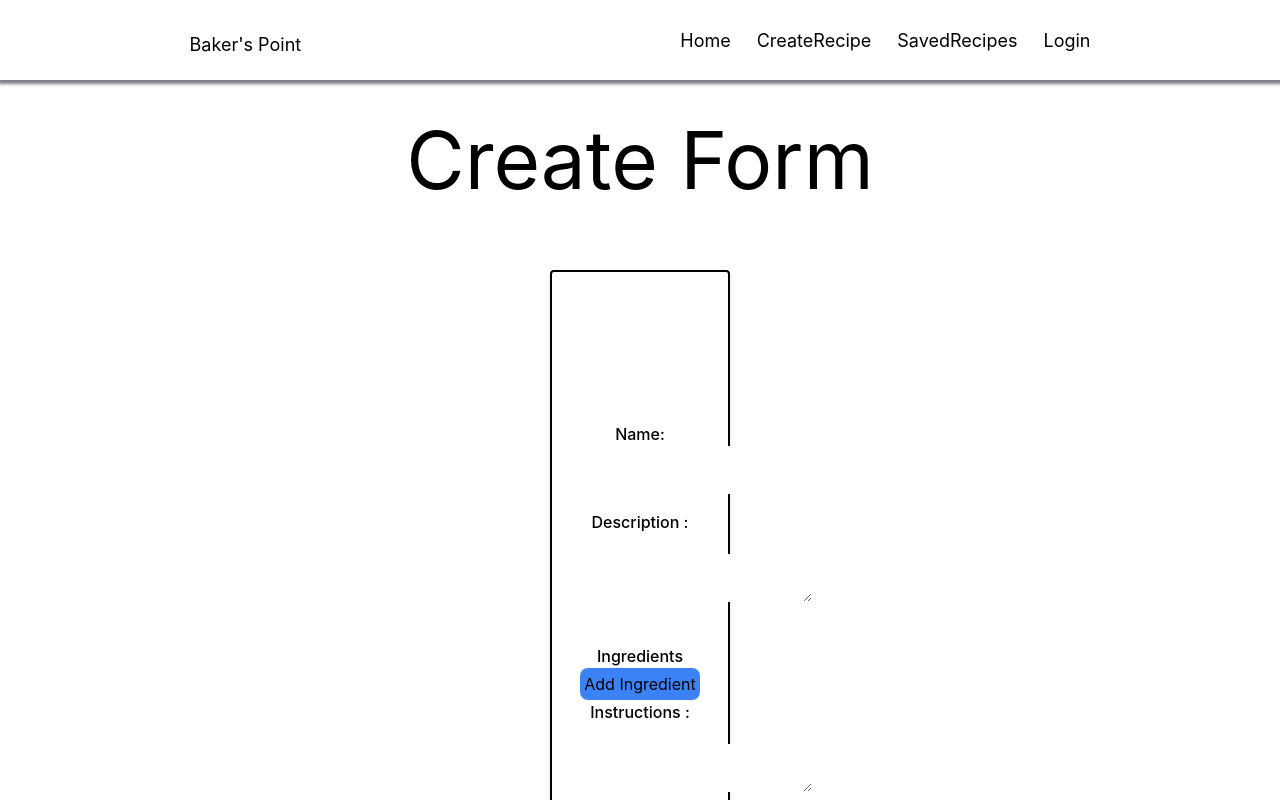
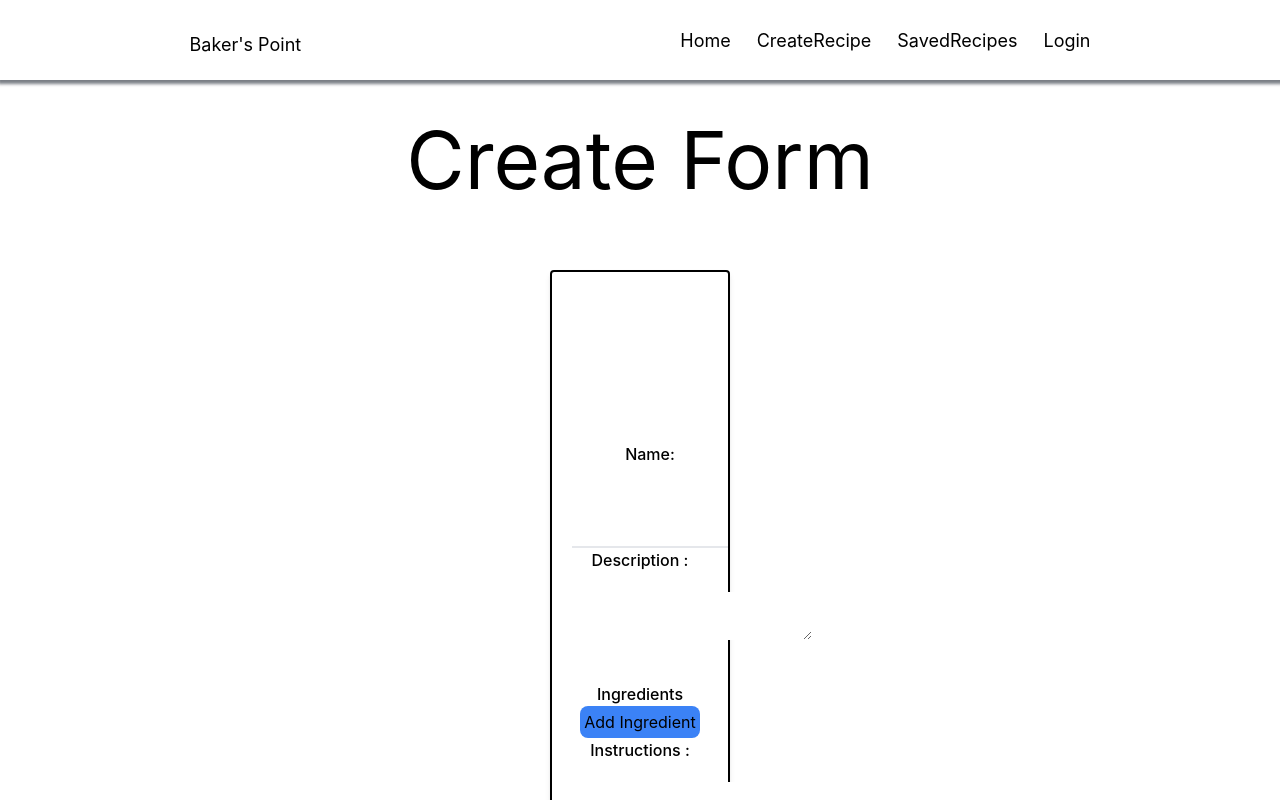
Before and after one commit to rashi-06/bakersPoint, a React (Create React App) app in the folder client/: page /createRecipe in a window 1280 px wide. Shown: the top 800 px of the page. Built offline with nearby package versions, Linux system fonts and the light colour scheme.

Commit message:
changes in the CreateRecipe components

```diff
--- a/client/src/components/CreateRecipe.jsx
+++ b/client/src/components/CreateRecipe.jsx
@@ -196,10 +196,10 @@ const CreateRecipe = () => {
       <h2>Create Form</h2>
 
       <form className='create-form  shadow-md rounded px-8 pt-6 pb-8 mb-4' onSubmit={handleSubmit}>
-        <div className='mb-4 w-full'>
+        <div className='flex flex-1 flex-col gap-6 lg:pl-5 mt-5 w-full"'>
           <label>Name: </label>
           <input
-            className='w-60 h-12 px-5 mx-5 rounded-lg'
+            className='outline-none text-3xl sm:text-4xl font-bold border-b-2 border-gray-200 p-2'
            type="text" name='name' id="name" value={recipe.name} onChange={handleChange} />
         </div>
 
@@ -240,7 +240,7 @@ const CreateRecipe = () => {
         <div className='inner-create'>
           <label>Image URL : </label>
           <input
-             className='w-60 h-12 px-5 mx-5 my-5 rounded-lg'
+             className='w-60 h-12 px-5 mx-5 my-5 rounded-lg '
           type="text" name='imageUrl' value={recipe.imageUrl} onChange={handleChange}/>
         </div>
 
```
